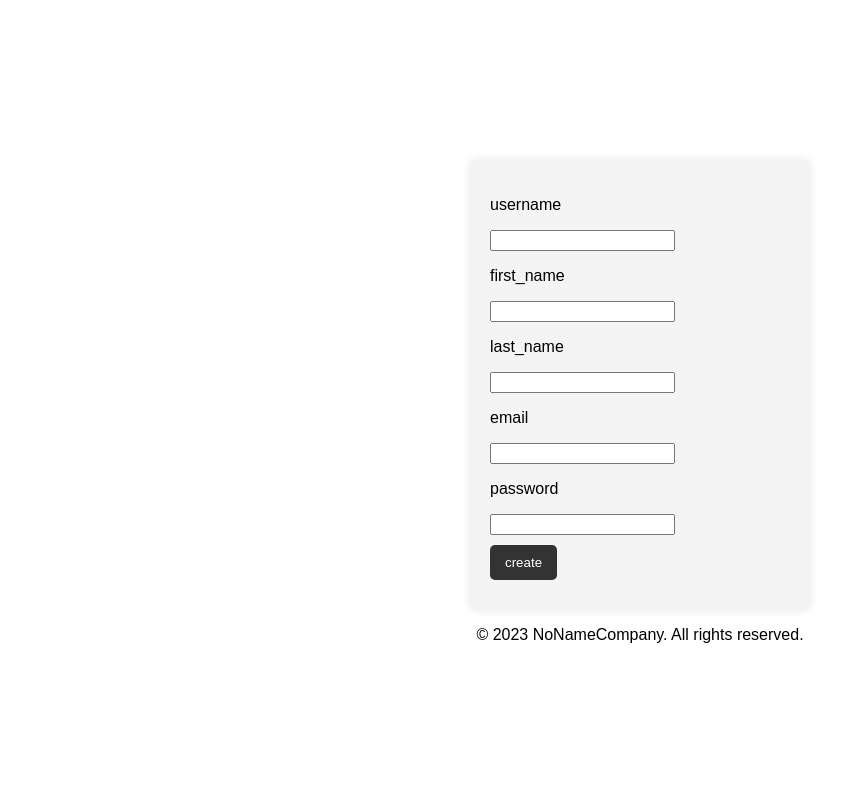
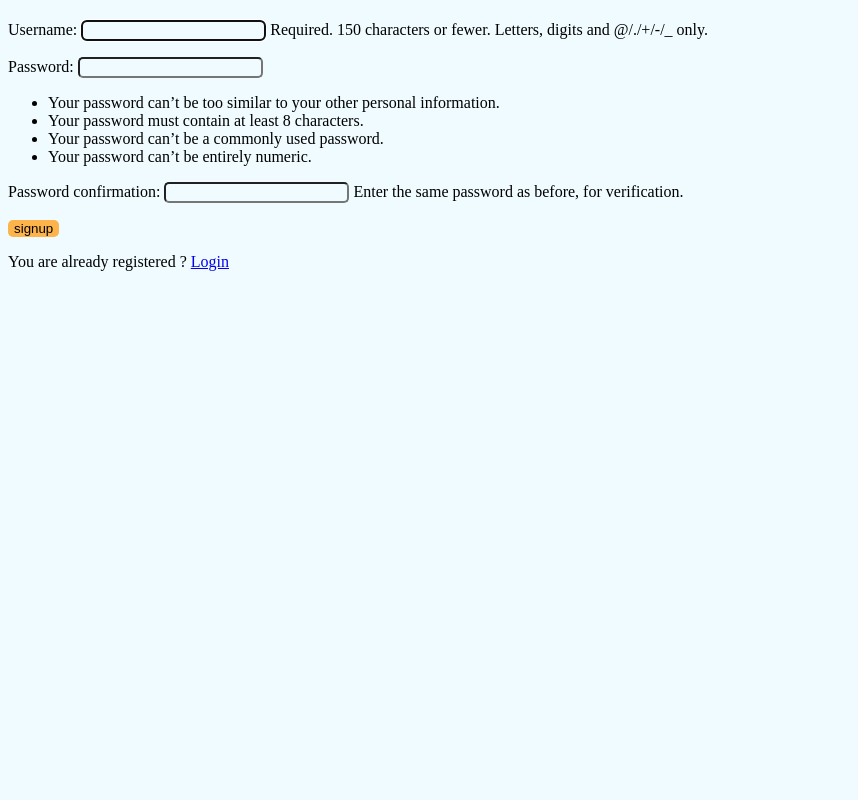
Before and after one commit to alessandrofloris/progettoIsw, a Django app: page /registration in a window 1280 px wide. Shown: the whole page, without its empty margins (0-858 px from the left). Run offline with Django 4.2, Linux system fonts and the light colour scheme.

Commit message:
Fixed login and registration, added logout, code refactor

```diff
--- a/progettoIsw/settings.py
+++ b/progettoIsw/settings.py
@@ -126,3 +126,5 @@ STATIC_URL = 'static/'
 DEFAULT_AUTO_FIELD = 'django.db.models.BigAutoField'
 
 AUTH_USER_MODEL = 'travelGroup.CustomUser'
+
+LOGIN_REDIRECT_URL = "/"
--- a/travelGroup/forms.py
+++ b/travelGroup/forms.py
@@ -2,29 +2,8 @@ from django.forms import ModelForm, modelformset_factory
 from .models import Trip, CustomUser, Activity, Invitation
 from django.contrib.auth.forms import UserCreationForm
 from django import forms
-
-
-class RegistrationUserForm(ModelForm):
-    class Meta:
-        model = CustomUser
-        fields = ['username', 'first_name', 'last_name', 'email', 'password']
-        labels = {
-            "username": "username",
-            "first_name": "first_name",
-            "last_name": "last_name",
-            "email": "email",
-            "password": "password"
-        }
-
-
-class LoginUserForm(ModelForm):
-    class Meta:
-        model = CustomUser
-        fields = ['username', 'password']
-        labels = {
-            "username": "email",
-            "password": "password"
-        }
+from django.contrib.auth import get_user_model
+from django.contrib.auth.forms import UserCreationForm, AuthenticationForm
 
 
 class TripForm(ModelForm):
--- a/travelGroup/static/travelGroup/registration.css
+++ b/travelGroup/static/travelGroup/registration.css
@@ -1,41 +1,61 @@
-body {
-    font-family: Arial, sans-serif;
-    margin: 0;
-    padding: 0;
-    display: flex;
-    justify-content: center;
-    align-items: center;
-    min-height: 100vh;
-    flex-direction: column;
+ *{
+     background-color: #f0fbff;
+     border-radius: 5px;
  }
 
-h1, h2 {
-    text-align: center;
+ input[type="submit"]{
+     background-color: #fdb44b;
+     border: none;
+     border-radius: 5px;
  }
 
-form {
-    background: #f4f4f4;
-    padding: 20px;
-    border-radius: 5px;
-    box-shadow: 0px 0px 10px rgba(0, 0, 0, 0.1);
-    width: 300px;
-    margin-top: 20px;
+
+option {
+    font-size: 16px; /* Dimensione del testo delle opzioni */
+    padding: 10px; /* Spaziatura interna delle opzioni */
 }
 
-label, input {
-    display: block;
-    margin-bottom: 10px;
+/*
+ body{
+     background-color: #acdcee;
+     height: auto;
+ }
+ */
+
+.form input,  select{
+    padding: 10px;
+    margin: 20px 0 20px;
 }
 
-input[type="submit"] {
-    background: #333;
-    color: #fff;
+ .box-buttons {
+     display: flex;
+     justify-content: space-between; /* Allinea i bottoni ai lati opposti */
+     padding: 40px;
+     background-color: #475053;
+     margin: 10px 0 10px;
+ }
+
+ /* Stile simile a un bottone */
+ .button-link {
+     padding: 10px 20px;
+     background-color: #2e94b9;
+     color: white;
+     text-decoration: none;
      border: none;
-    padding: 10px 15px;
-    border-radius: 5px;
      cursor: pointer;
  }
 
-input[type="submit"]:hover {
-    background: #555;
+ .invitations-table{
+     width: 100%;
  }
+
+ .invitations-table th, td {
+        text-align: center; /* Allinea il testo al centro */
+        padding: 8px; /* Aggiunge spaziatura interna alle celle */
+        border: 1px solid #dddddd; /* Aggiunge bordi alle celle */
+     border-radius: 5px;
+    }
+
+ .invitations-table th {
+        background-color: #acdcee; /* Sfondo grigio per l'intestazione */
+    }
--- a/travelGroup/templates/travelGroup/login.html
+++ b/travelGroup/templates/travelGroup/login.html
@@ -16,10 +16,11 @@
 
         <form action="" method="POST">
             {% csrf_token %}
-            <input type="text" name="username" >
-            <input type="password"  name="password" >
+            {{ authenticationForm.as_p }}
             <input type="submit" value="login">
         </form>
+
+        <p>You are not registered ? <a href="/registration">Register</a></p>
     </main>
 
     {% for message in messages %}
@@ -27,7 +28,6 @@
     {% endfor %}
 
     <footer>
-        <p>&copy; 2023 NoNameCompany. All rights reserved.</p>
     </footer>
 </body>
 
--- a/travelGroup/templates/travelGroup/registration.html
+++ b/travelGroup/templates/travelGroup/registration.html
@@ -16,18 +16,11 @@
 
         <form action="" method="POST">
             {% csrf_token %}
-            <p>{{ registrationUserForm.username.label }}</p>
-            {{ registrationUserForm.username }}
-            <p>{{ registrationUserForm.first_name.label }}</p>
-            {{ registrationUserForm.first_name }}
-            <p>{{ registrationUserForm.last_name.label }}</p>
-            {{ registrationUserForm.last_name }}
-            <p>{{ registrationUserForm.email.label }}</p>
-            <input type="email" value="">
-            <p>{{ registrationUserForm.password.label }}</p>
-            <input type="password" value="">
-            <input type="submit" value="create">
+            {{userCreationForm.as_p}}
+            <input type="submit" value="signup">
         </form>
+
+        <p>You are already registered ? <a href="/">Login</a></p>
     </main>
 
     {% for message in messages %}
@@ -35,7 +28,6 @@
     {% endfor %}
 
     <footer>
-        <p>&copy; 2023 NoNameCompany. All rights reserved.</p>
     </footer>
 </body>
 
--- a/travelGroup/templates/travelGroup/trips.html
+++ b/travelGroup/templates/travelGroup/trips.html
@@ -15,7 +15,7 @@
                 <a href="newtrip" type="button" class="button">HOME</a>
             </div>
             <div class="button-container">
-                <a href="#" class="button ">LOGOUT</a>
+                <a href="/logout" class="button ">LOGOUT</a>
             </div>
         </div>
 
--- a/travelGroup/urls.py
+++ b/travelGroup/urls.py
@@ -4,12 +4,12 @@ from . import views
 
 app_name = "travelGroup"
 urlpatterns = [
-    path("", views.index, name="index"),
     path("mytrips", views.trips, name="mytrips"),
     path("newtrip", views.newtrip),
     path("modifytrip/<int:trip_id>", views.modify_trip, name='modifytrip'),
-    path("login", views.login_page),
-    path("registration", views.registration),
+    path("", views.login_page, name='login'),
+    path("registration", views.registration, name='signup'),
+    path("logout", views.logout_page, name='logout'),
     path("invite", views.invite),
     path("viewtrip/<int:trip_id>", views.view_trip, name='viewtrip'),
 ]
--- a/travelGroup/views.py
+++ b/travelGroup/views.py
@@ -2,52 +2,47 @@ from django.db import IntegrityError
 from django.http import HttpResponse, HttpResponseRedirect
 from django.shortcuts import render,redirect
 from .models import Trip, CustomUser, Invitation
-from .forms import TripForm, ActivityFormSet, RegistrationUserForm, LoginUserForm
-from django.contrib.auth import authenticate, login, logout
+from .forms import TripForm, ActivityFormSet, UserCreationForm, AuthenticationForm
+from django.contrib.auth import login, logout
 from django.contrib import messages
 from django.contrib.auth.decorators import login_required
+from django.conf import settings
 
 
 def login_page(request):
+    form = AuthenticationForm()
     if request.method == 'POST':
-        username = request.POST.get('username')
-        password = request.POST.get('password')
-
-        user = authenticate(request, username=username, password=password)
-
-        if user is not None:
+        form = AuthenticationForm(request, data=request.POST)
+        if form.is_valid():
+            user = form.get_user()
             login(request, user)
-            return redirect('mytrips')
+            return redirect('/mytrips')
         else:
             messages.info(request, 'email or password incorrect')
 
-    context = {}
+    context = {'authenticationForm': form}
     return render(request, "travelGroup/login.html", context)
 
 
-@login_required
-def logout(request):
+@login_required()
+def logout_page(request):
     logout(request)
-    return redirect('loginPage')
+    return redirect(settings.LOGIN_REDIRECT_URL)
 
 
 def registration(request):
-    form = RegistrationUserForm()
+    form = UserCreationForm()
     if request.method == 'POST':
-        form = RegistrationUserForm(request.POST)
+        form = UserCreationForm(request.POST)
         if form.is_valid():
             form.save()
-            messages.success(request, 'Account created')
-    context = {'registrationUserForm': form}
+            return redirect(settings.LOGIN_REDIRECT_URL)
+
+    context = {'userCreationForm': form}
     return render(request, "travelGroup/registration.html", context)
 
 
-def index(request):
-    return HttpResponse("This is the homepage! "
-                        "From here you'll be able to create a new trip group!")
-
-
-@login_required
+@login_required()
 def trips(request):
     trip_list = Trip.objects.all()
     context = {
@@ -56,7 +51,7 @@ def trips(request):
     return render(request, "travelGroup/trips.html", context)
 
 
-@login_required
+@login_required()
 def newtrip(request):
     if request.method == "POST":
         newtrip_form = TripForm(request.POST)
@@ -73,14 +68,17 @@ def newtrip_render(request, newtrip_form, activity_formset):
     context = {"newTripForm": newtrip_form, "activity_formset": activity_formset}
     return render(request, "travelGroup/newtrip.html", context)
 
+
 def newtrip_validation(form):
     if form.is_valid():
         return HttpResponseRedirect("mytrips")
     else:
         return HttpResponse("not a valid form!")
 
+
 def modify_trip(request, trip_id):
     return HttpResponse("You want to modify the trip %s." % trip_id)
+
 
 def addactivity_validation(form):
     if form.is_valid():
@@ -115,6 +113,7 @@ def get_user_invitations(entered_email):
     except Invitation.DoesNotExist:
         return None
 
+
 def invitation_form(request):
     if request.method == 'POST':
         sender_user = request.user   #Django's authentication
```
Also changed, not shown: travelGroup/static/travelGroup/login.css (+49 -28 lines), travelGroup/templates/travelGroup/logout.html (added, +10 -0 lines). Lines whose indentation alone changed are shown as unchanged.
